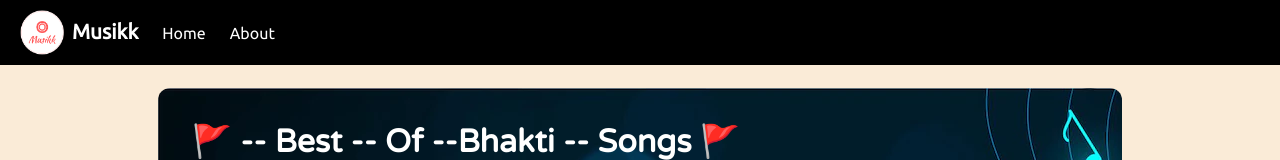
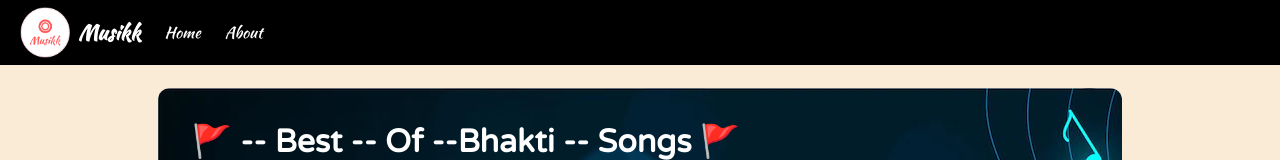
Before and after one commit to Ranjan11022/Music-Player, a plain HTML site: page index.html in a window 1280 px wide. Shown: the top 160 px of the page. Drawn offline with Linux system fonts and the light colour scheme.

Commit message:
new changes

```diff
--- a/style.css
+++ b/style.css
@@ -1,5 +1,6 @@
 @import url('https://fonts.googleapis.com/css2?family=Ubuntu&display=swap');
 @import url('https://fonts.googleapis.com/css2?family=Varela+Round&display=swap');
+@import url("https://fonts.googleapis.com/css2?family=DM+Sans:wght@400;500;700&family=Great+Vibes&family=Kaushan+Script&family=Noto+Sans:wght@400;500;700&family=Public+Sans:wght@100;200;300&display=swap");
 body{
     background-color: antiquewhite;
 }
@@ -10,7 +11,7 @@ body{
 }
 
 nav{
-    font-family: 'Ubuntu', sans-serif;
+    font-family: "Kaushan Script", cursive;
 }
 
 nav ul{
@@ -26,7 +27,7 @@ nav ul li{
     padding: 0 12px;
 }
 .brand img{
-    width: 44px;
+    width: 50px;
     padding: 0 8px;
 }
 
```
